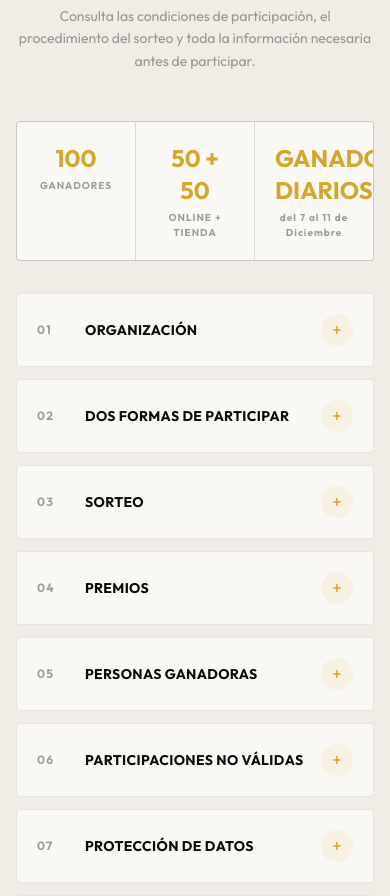
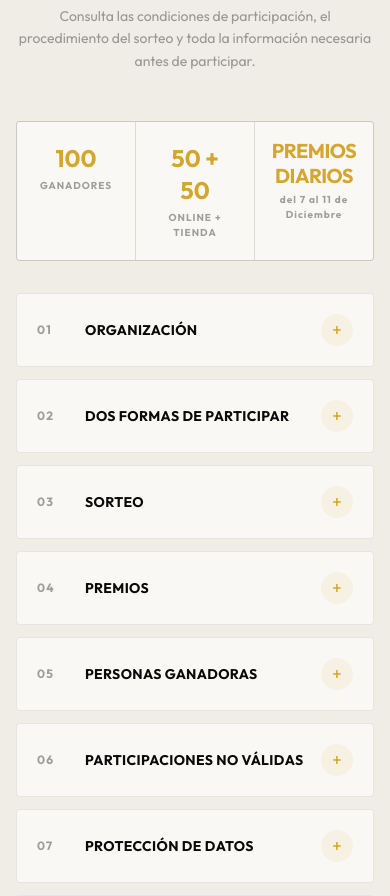
Before and after one commit to Manusalmos05/grandes_oportunidades, a React (Vite) app: page / in a window 390 px wide. Shown: the part 4640-5536 px from the top of the page. Built offline with nearby package versions, Linux system fonts and the light colour scheme.

Commit message:
mejora del diseño responsive, en las bases del concuros,refactor del classname

```diff
--- a/src/sections/rules.tsx
+++ b/src/sections/rules.tsx
@@ -432,13 +432,13 @@ export function RulesSection() {
           </div>
 
           <div
-            className="p-5 md:p-6 text-center"
+            className="w-full max-w-md mx-auto p-4 sm:p-5 md:p-6 text-center whitespace-normal break-words justify-center items-center"
             style={{ background: "var(--bg-card-2)" }}
           >
             <span
-              className="block text-2xl md:text-2xl font-black"
+              className="block text-xl sm:text-2xl md:text-3xl font-black leading-tight tracking-tight"
               style={{ color: "#D4A72C" }}
-            >GANADORES DIARIOS
+            >PREMIOS DIARIOS
 
             </span>
 
```
